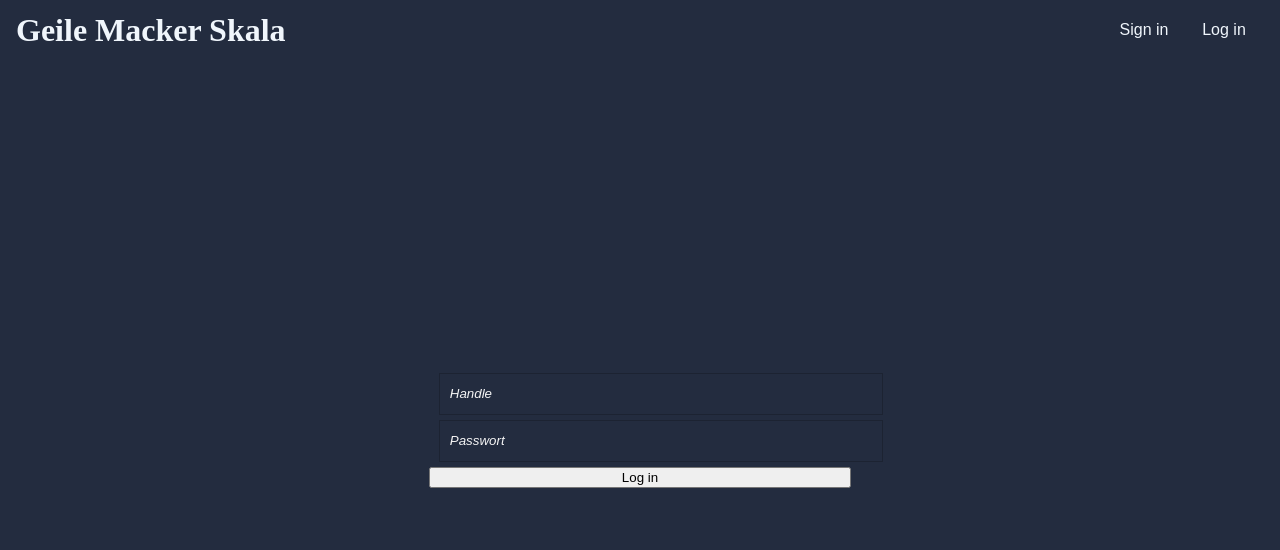
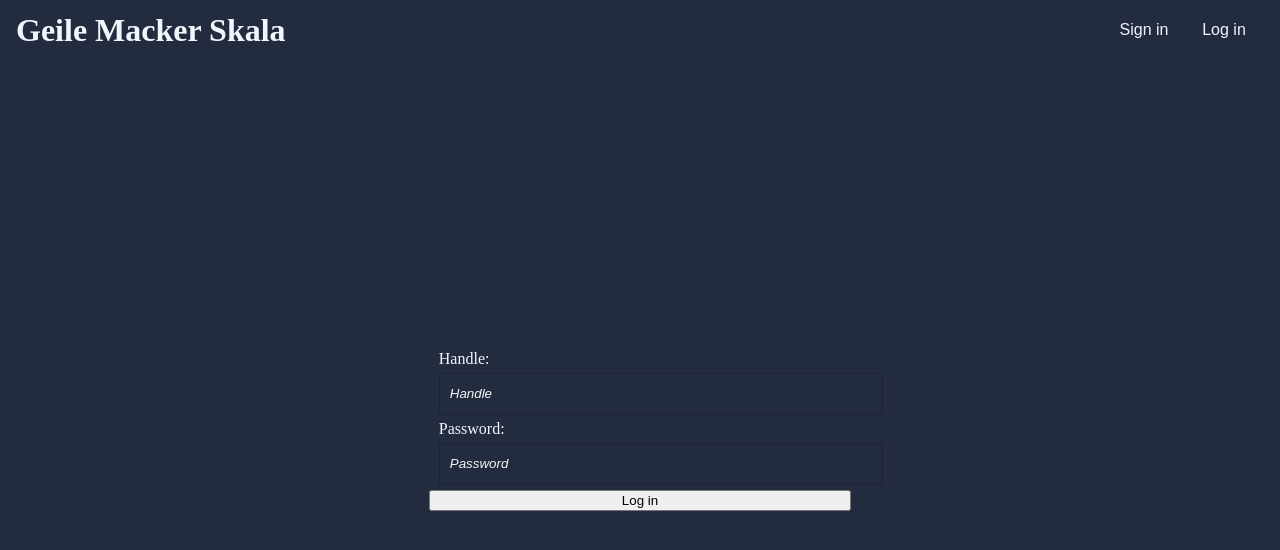
Before and after one commit to grimnomad/geile-macker-skala, a React (Create React App) app in the folder client/: page /login in a window 1280 px wide. Shown: the top 550 px of the page. Built offline with nearby package versions, Linux system fonts and the light colour scheme.

Commit message:
feat(client): add <FormEntry />

```diff
--- /dev/null
+++ b/client/src/components/forms/FormEntry.tsx
@@ -0,0 +1,26 @@
+import { Fragment, ReactElement } from 'react';
+
+import { Input, InputProps } from '../input';
+import { Label } from '../label';
+
+interface FormEntryProps
+  extends Pick<
+    InputProps,
+    'value' | 'onChange' | 'onBlur' | 'type' | 'hasError'
+  > {
+  readonly id: string;
+  readonly label: string;
+}
+
+function FormEntry(props: FormEntryProps): ReactElement {
+  const { id, label } = props;
+
+  return (
+    <Fragment>
+      <Label htmlFor={id}>{label}:</Label>
+      <Input {...props} id={id} placeholder={label} />
+    </Fragment>
+  );
+}
+
+export { FormEntry };
--- /dev/null
+++ b/client/src/components/forms/index.ts
@@ -0,0 +1 @@
+export * from './FormEntry';
--- a/client/src/components/index.ts
+++ b/client/src/components/index.ts
@@ -1,3 +1,5 @@
+export * from './forms';
 export * from './header';
 export * from './input';
+export * from './label';
 export * from './layout';
--- /dev/null
+++ b/client/src/components/label/Label.tsx
@@ -0,0 +1,22 @@
+import {
+  ForwardedRef,
+  forwardRef,
+  LabelHTMLAttributes,
+  ReactElement
+} from 'react';
+
+import { StyledLabel } from './styles';
+
+interface LabelProps extends LabelHTMLAttributes<HTMLLabelElement> {}
+
+function LabelComponent(
+  props: LabelProps,
+  ref: ForwardedRef<HTMLLabelElement>
+): ReactElement {
+  return <StyledLabel ref={ref} {...props} />;
+}
+
+const Label = forwardRef(LabelComponent);
+
+export type { LabelProps };
+export { Label };
--- /dev/null
+++ b/client/src/components/label/index.ts
@@ -0,0 +1 @@
+export * from './Label';
--- /dev/null
+++ b/client/src/components/label/styles.ts
@@ -0,0 +1,8 @@
+import styled from 'styled-components';
+
+const StyledLabel = styled.label`
+  padding: 0 10px;
+  margin: 0 10px 5px 0;
+`;
+
+export { StyledLabel };
--- a/client/src/pages/login/Login.tsx
+++ b/client/src/pages/login/Login.tsx
@@ -4,7 +4,7 @@ import { ReactElement } from 'react';
 import { useHistory } from 'react-router';
 
 import { useLogIn } from '../../api';
-import { Input } from '../../components';
+import { FormEntry } from '../../components';
 import { LogInSchema } from './login.schema';
 import { LogInContainer, LogInForm } from './styles';
 
@@ -37,16 +37,16 @@ function Login(): ReactElement {
   return (
     <LogInContainer>
       <LogInForm onSubmit={handleSubmit}>
-        <Input
+        <FormEntry
           id="handle"
-          placeholder="Handle"
+          label="Handle"
           value={values.handle}
           onChange={handleChange}
         />
-        <Input
+        <FormEntry
           id="password"
+          label="Password"
           type="password"
-          placeholder="Passwort"
           value={values.password}
           onChange={handleChange}
         />
--- a/client/src/pages/signup/SignUp.tsx
+++ b/client/src/pages/signup/SignUp.tsx
@@ -4,7 +4,7 @@ import { ReactElement } from 'react';
 import { useHistory } from 'react-router';
 
 import { useLogIn, useSignUp } from '../../api';
-import { Input } from '../../components';
+import { FormEntry } from '../../components';
 import { SignUpSchema } from './signup.schema';
 import { SignUpContainer, SignUpForm } from './styles';
 
@@ -60,43 +60,43 @@ function SignUp(): ReactElement {
   return (
     <SignUpContainer>
       <SignUpForm onSubmit={handleSubmit}>
-        <Input
-          name="handle"
-          placeholder="Handle"
+        <FormEntry
+          id="handle"
+          label="Handle"
           value={values.handle}
           onChange={handleChange}
           onBlur={handleBlur}
           hasError={touched.handle && !!errors.handle}
         />
-        <Input
-          name="firstName"
-          placeholder="Vorname"
+        <FormEntry
+          id="firstName"
+          label="Vorname"
           value={values.firstName}
           onChange={handleChange}
           onBlur={handleBlur}
           hasError={touched.firstName && !!errors.firstName}
         />
-        <Input
-          name="lastName"
-          placeholder="Nachname"
+        <FormEntry
+          id="lastName"
+          label="Nachname"
           value={values.lastName}
           onChange={handleChange}
           onBlur={handleBlur}
           hasError={touched.lastName && !!errors.lastName}
         />
-        <Input
+        <FormEntry
+          id="password"
+          label="Passwort"
           type="password"
-          name="password"
-          placeholder="Passwort"
           value={values.password}
           onChange={handleChange}
           onBlur={handleBlur}
           hasError={touched.password && !!errors.password}
         />
-        <Input
+        <FormEntry
+          id="repeatedPassword"
+          label="Passwort wiederholen"
           type="password"
-          name="repeatedPassword"
-          placeholder="Passwort wiederholen"
           value={values.repeatedPassword}
           onChange={handleChange}
           onBlur={handleBlur}
```
